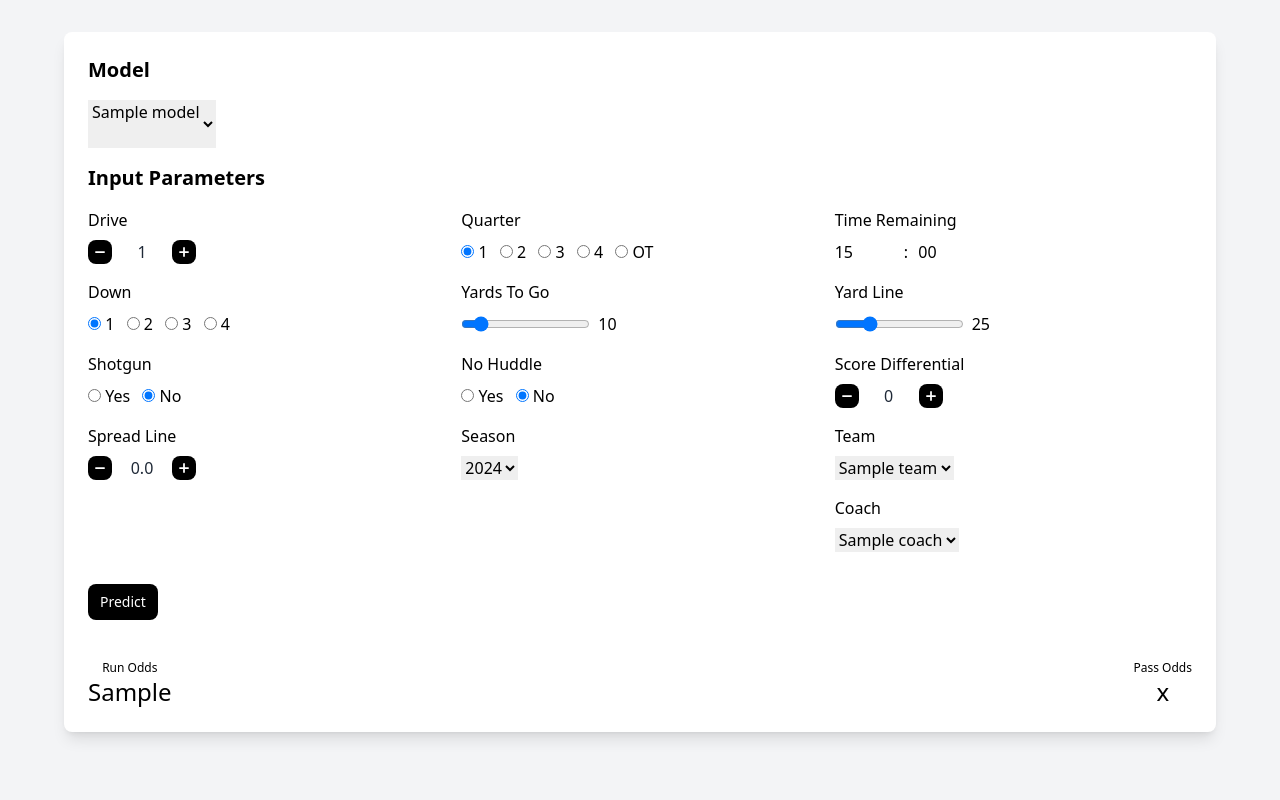
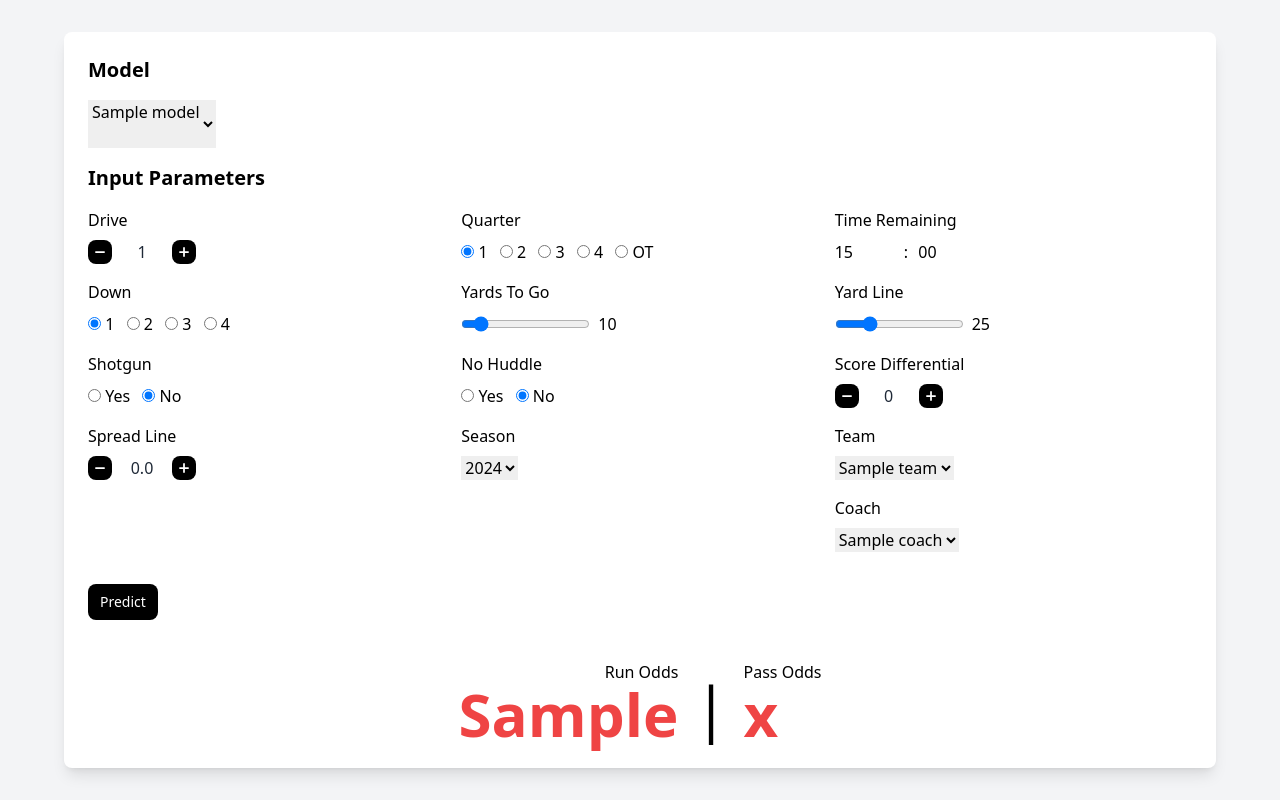
Before and after one commit to hansmissenheim/play-prediction, a Flask app: template app/templates/index.html in a window 1280 px wide. Run offline with Flask 3, Linux system fonts and the light colour scheme; the template is opened without the code that fills it: most values are stand-ins (such as "Sample title", 1, 10 or a date in 2020); some libraries are stand-ins or nearby versions.

Commit message:
Modify output odds styling

```diff
--- a/app/templates/output.html
+++ b/app/templates/output.html
@@ -1,11 +1,19 @@
-<div class="flex justify-between items-center">
-    <div class="text-center">
-        <h1 class="text-xs">Run Odds</h1>
-        <h2 id="run_odds" class="text-2xl">{{ run_odds }}</h2>
+<div class="flex items-center justify-center">
+    <div class="text-right">
+        <h1 class="text-medium">Run Odds</h1>
+        {% if run_odds and run_odds > 0 %}
+        <h2 class="text-6xl font-bold text-green-500">+{{ run_odds }}</h2>
+        {% else %}
+        <h2 class="text-6xl font-bold text-red-500">{{ run_odds }}</h2>
+        {% endif %}
     </div>
-    <hr class="border-none bg-gray-800 h-12 mx-2">
-    <div class="text-center">
-        <h1 class="text-xs">Pass Odds</h1>
-        <h2 id="pass_odds" class="text-2xl">{{ pass_odds }}</h2>
+    <span class="text-6xl text-black h-12 mx-4">|</span>
+    <div class="text-left">
+        <h1 class="text-medium">Pass Odds</h1>
+        {% if pass_odds and pass_odds > 0 %}
+        <h2 class="text-6xl font-bold text-green-500">+{{ pass_odds }}</h2>
+        {% else %}
+        <h2 class="text-6xl font-bold text-red-500">{{ pass_odds }}</h2>
+        {% endif %}
     </div>
 </div>
```
Also changed, not shown: app/static/css/main.css.
